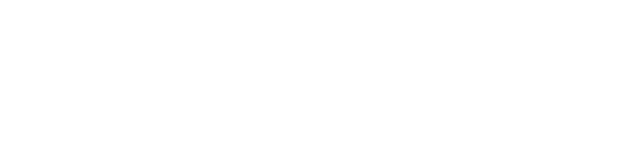
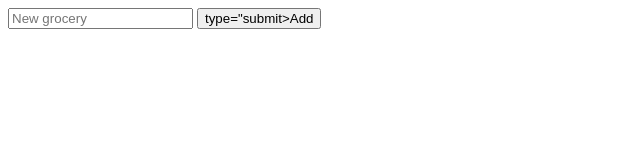
Before and after one commit to Son0fSek/shoppingList, a plain HTML site: page index.html in a window 1280 px wide. Shown: the whole page, without its empty margins (0-640 px from the left). Drawn offline with Linux system fonts and the light colour scheme.

Commit message:
Created form for adding groceries

```diff
--- a/index.html
+++ b/index.html
@@ -7,6 +7,10 @@
     <title>Document</title>
 </head>
 <body>
+    <form id= "addGroceryForm" method= "post">
+            <input id="groceryInput" type="text" placeholder="New grocery" >
+            <button>type="submit>Add</button>
+    </form>
     <script type="text/javascript">
 
     </script>
```
